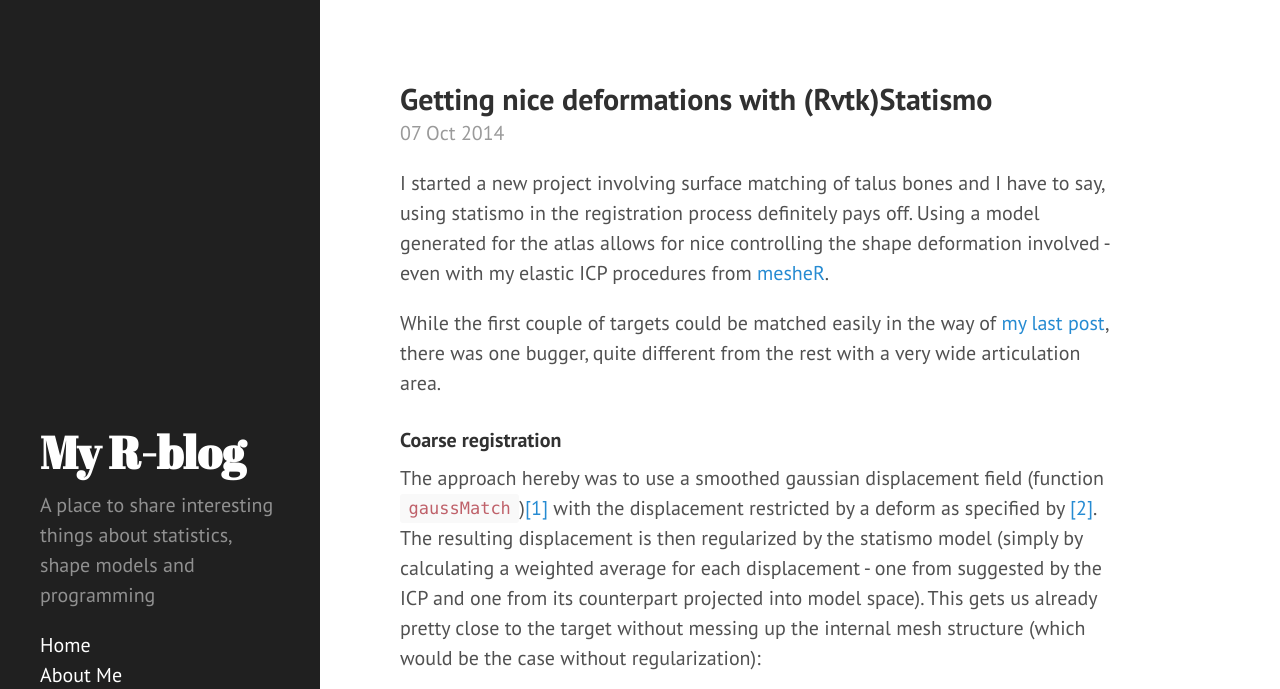
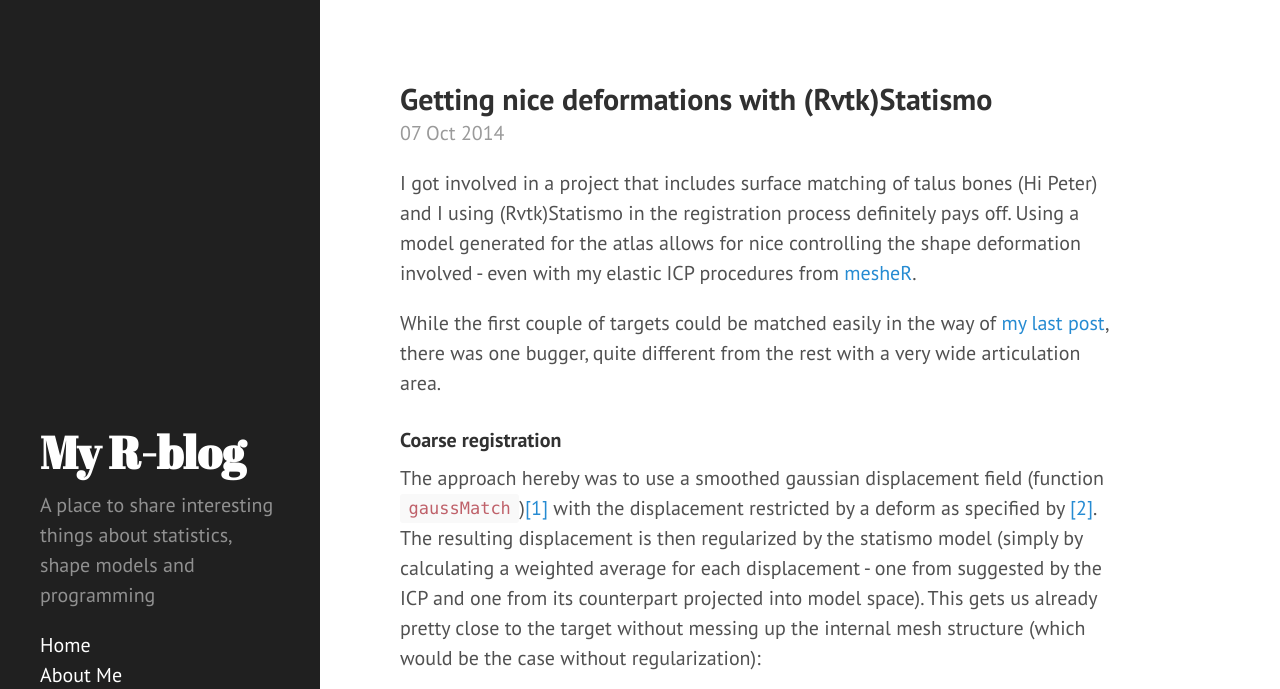
Before and after one commit to zarquon42b/zarquon42b.github.io, a Jekyll site: the page built from _posts/2014-10-07-statismoTalus.md, in a window 1280 px wide and 900 px high, cut to the strip 0-689 px from the top of the window. Built offline with Jekyll 4.4.1, drawn with Linux system fonts in a browser that asks for light colours; Markdown is read by kramdown in place of the engine named in the settings; comment, search, counter and statistics services are not loaded.

Commit message:
minor changes

```diff
--- a/_posts/2014-10-07-statismoTalus.md
+++ b/_posts/2014-10-07-statismoTalus.md
@@ -9,7 +9,7 @@ title: Getting nice deformations with (Rvtk)Statismo
 
 ---
 
-I started a new project involving surface matching of talus bones and I have to say, using statismo in the registration process definitely pays off.
+I got involved in a project that includes surface matching of talus bones (Hi Peter) and I using (Rvtk)Statismo in the registration process definitely pays off.
 Using a model generated for the atlas allows for nice controlling the shape deformation involved - even with my elastic ICP procedures from [mesheR](https://github.com/zarquon42b/mesheR).
 
 While the first couple of targets could be matched easily in the way of [my  last post](http://zarquon42b.github.io/2014/08/14/statismoMatching/), there was one bugger, quite different from the rest with a very wide articulation area.
```
